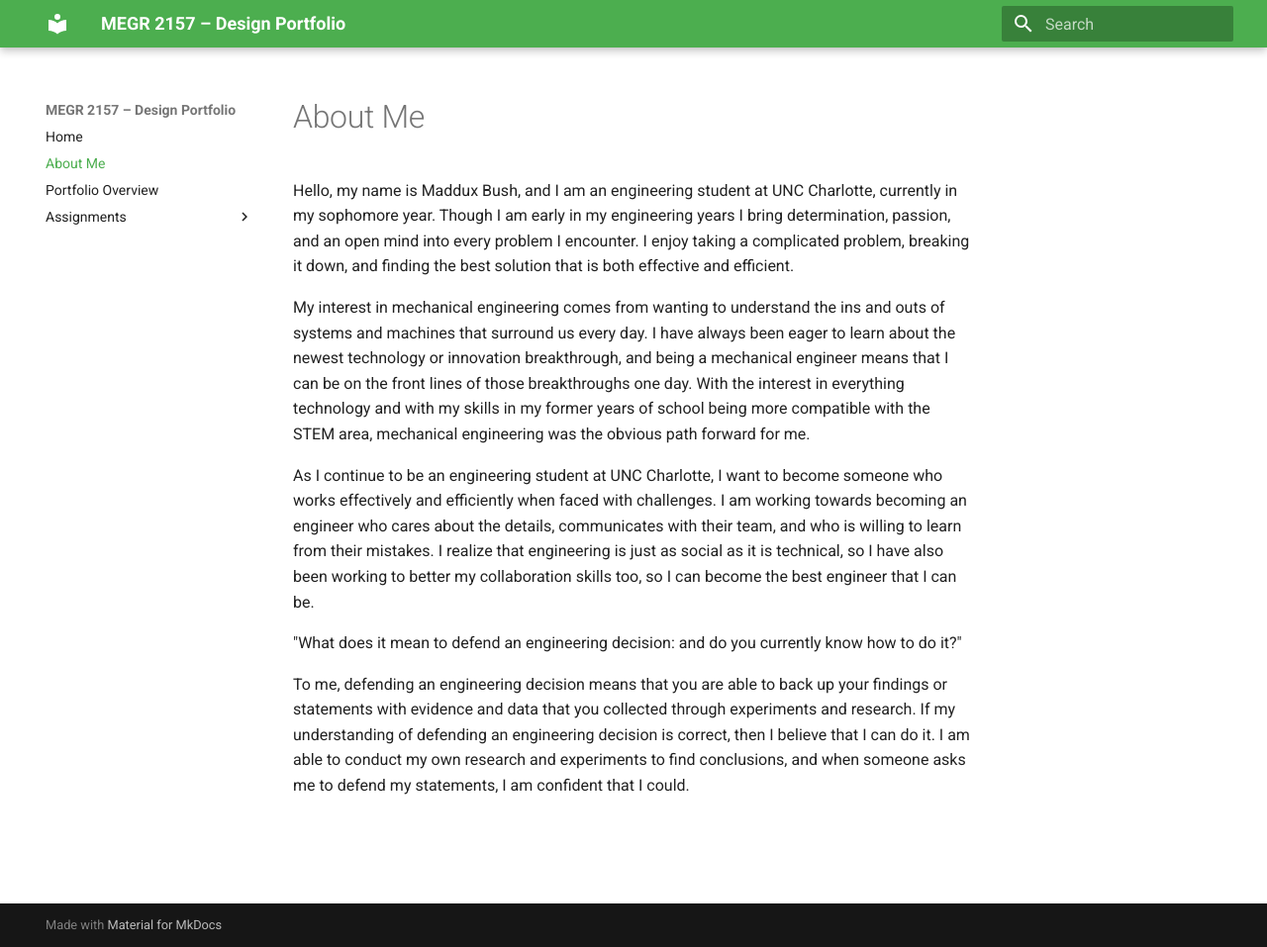
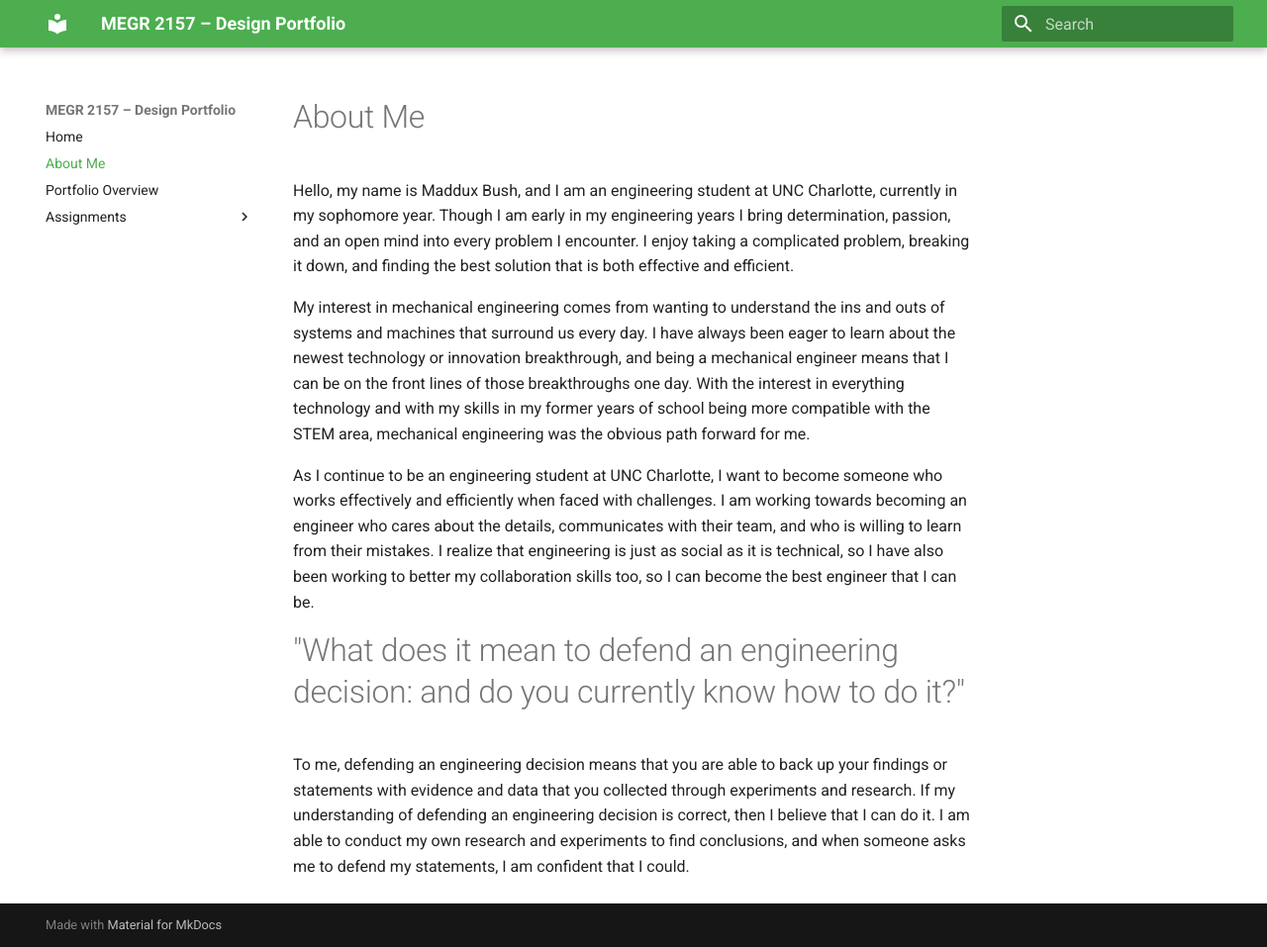
Before and after one commit to MadduxBush/megr2157-portfolio, an MkDocs documentation site: the page built from docs/aboutme/index.md, in a window 1280 px wide and 957 px high. Shown: the whole window at 99% size. Built offline with MkDocs 1.6.1 and Material for MkDocs 9.7.7, drawn with Linux system fonts in a browser that asks for light colours.

```diff
--- a/docs/aboutme/index.md
+++ b/docs/aboutme/index.md
@@ -7,6 +7,6 @@ My interest in mechanical engineering comes from wanting to understand the ins a
 As I continue to be an engineering student at UNC Charlotte, I want to become someone who works effectively and efficiently when faced with challenges. I am working towards becoming an engineer who cares about the details, communicates with their team, and who is willing to learn from their mistakes. I realize that engineering is just as social as it is technical, so I have also been working to better my collaboration skills too, so I can become the best engineer that I can be.
 
 
-"What does it mean to defend an engineering decision: and do you currently know how to do it?"
+#"What does it mean to defend an engineering decision: and do you currently know how to do it?"
 
 To me, defending an engineering decision means that you are able to back up your findings or statements with evidence and data that you collected through experiments and research. If my understanding of defending an engineering decision is correct, then I believe that I can do it. I am able to conduct my own research and experiments to find conclusions, and when someone asks me to defend my statements, I am confident that I could.
```
